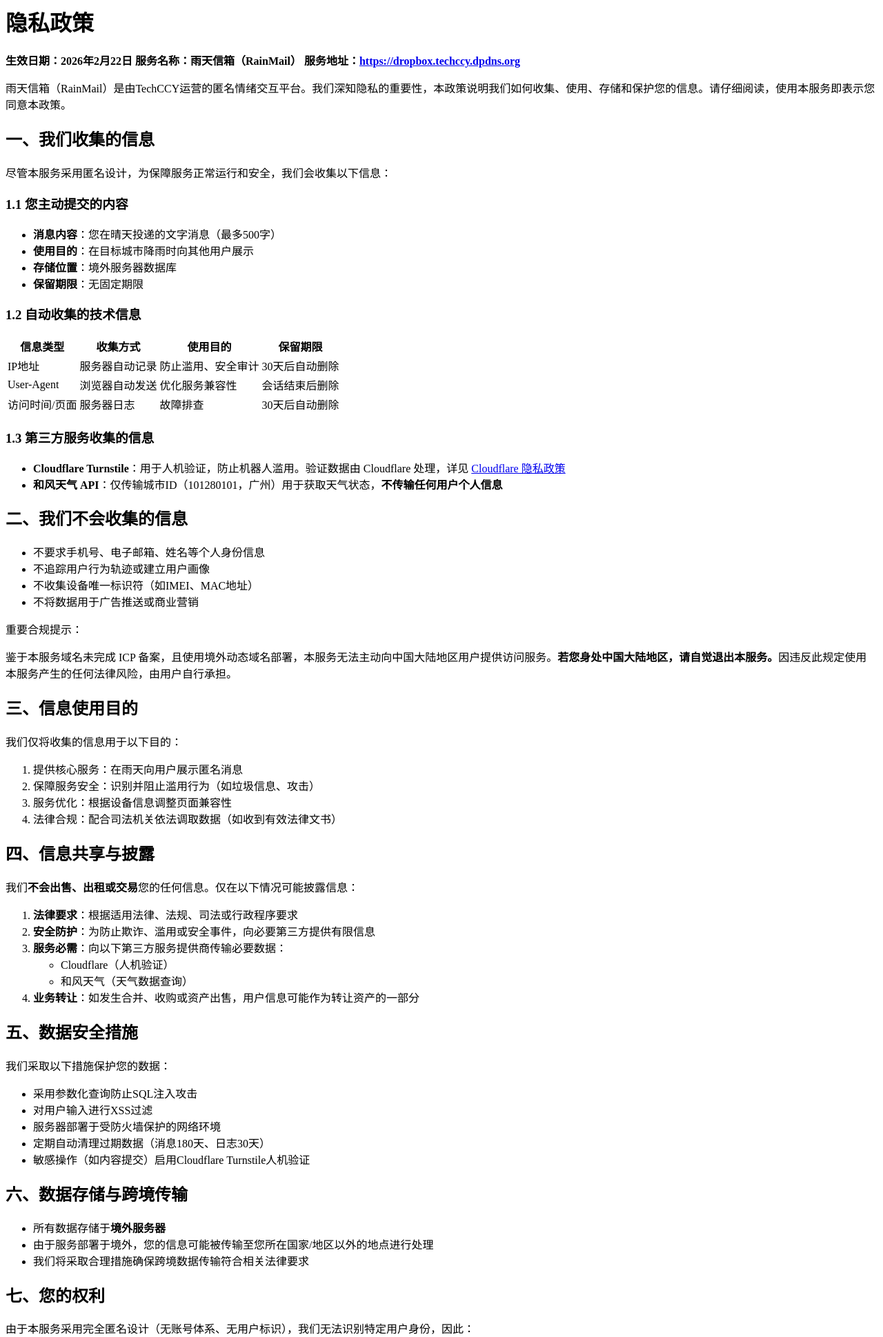
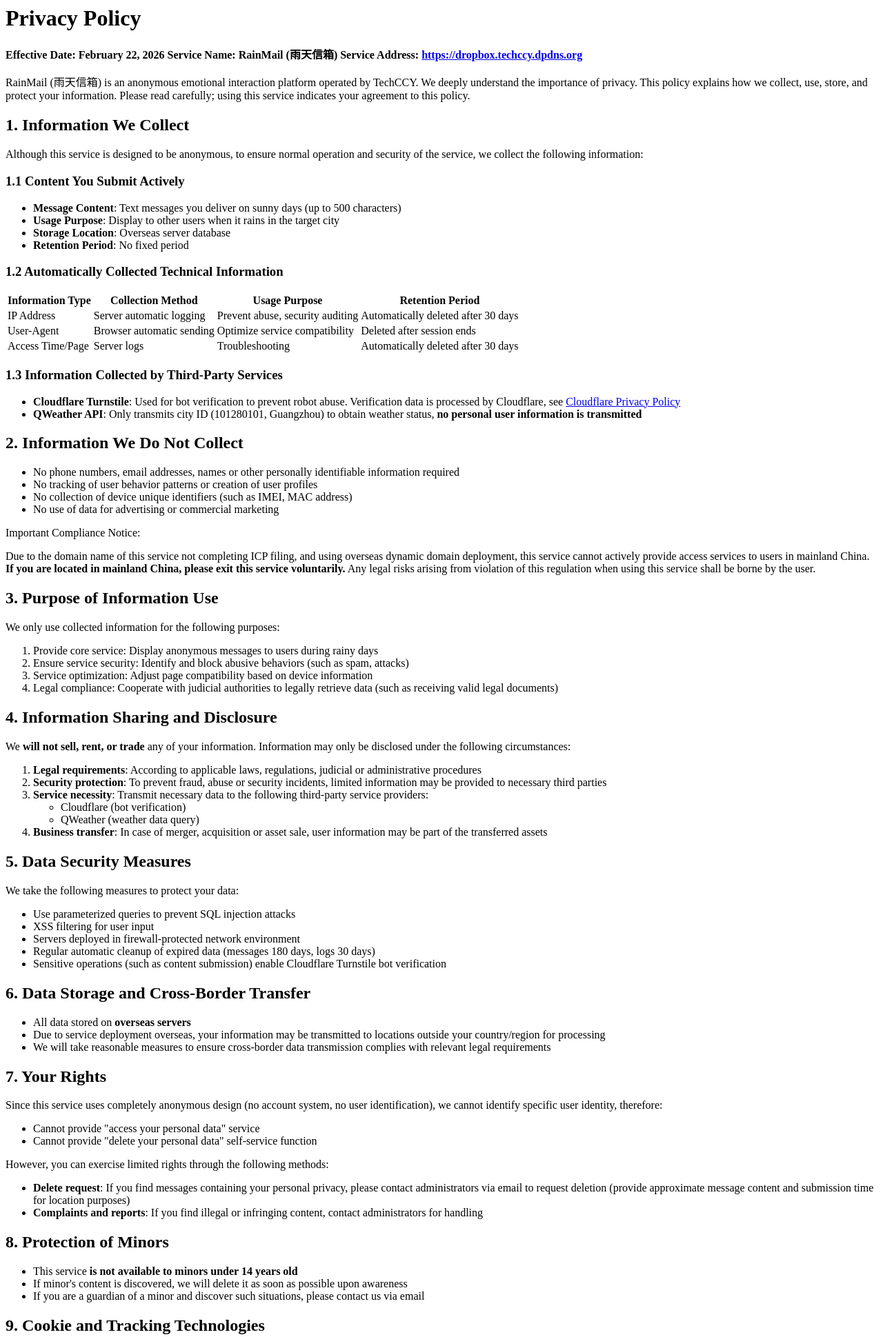
Before and after one commit to techccy/RainMail, a Flask app: page /privacy-policy in a window 1280 px wide. Shown: the top 1939 px of the page at 69% size. Run offline with Flask 3, Linux system fonts and the light colour scheme; some libraries are stand-ins or nearby versions.

Commit message:
Update privacy_policy to English

```diff
--- a/templates/privacy_policy.html
+++ b/templates/privacy_policy.html
@@ -1,133 +1,133 @@
 <html><head><style>body {
    color: black;
 }
-</style></head><body><h1 id="-">隐私政策</h1>
-<p><strong>生效日期：2026年2月22日</strong>
-<strong>服务名称：雨天信箱（RainMail）</strong>
-<strong>服务地址：<a href="https://dropbox.techccy.dpdns.org">https://dropbox.techccy.dpdns.org</a></strong></p>
-<p>雨天信箱（RainMail）是由TechCCY运营的匿名情绪交互平台。我们深知隐私的重要性，本政策说明我们如何收集、使用、存储和保护您的信息。请仔细阅读，使用本服务即表示您同意本政策。</p>
-<h2 id="-">一、我们收集的信息</h2>
-<p>尽管本服务采用匿名设计，为保障服务正常运行和安全，我们会收集以下信息：</p>
-<h3 id="1-1-">1.1 您主动提交的内容</h3>
+</style></head><body><h1 id="-">Privacy Policy</h1>
+<p><strong>Effective Date: February 22, 2026</strong>
+<strong>Service Name: RainMail (雨天信箱)</strong>
+<strong>Service Address: <a href="https://dropbox.techccy.dpdns.org">https://dropbox.techccy.dpdns.org</a></strong></p>
+<p>RainMail (雨天信箱) is an anonymous emotional interaction platform operated by TechCCY. We deeply understand the importance of privacy. This policy explains how we collect, use, store, and protect your information. Please read carefully; using this service indicates your agreement to this policy.</p>
+<h2 id="-">1. Information We Collect</h2>
+<p>Although this service is designed to be anonymous, to ensure normal operation and security of the service, we collect the following information:</p>
+<h3 id="1-1-">1.1 Content You Submit Actively</h3>
 <ul>
-<li><strong>消息内容</strong>：您在晴天投递的文字消息（最多500字）</li>
-<li><strong>使用目的</strong>：在目标城市降雨时向其他用户展示</li>
-<li><strong>存储位置</strong>：境外服务器数据库</li>
-<li><strong>保留期限</strong>：无固定期限</li>
+<li><strong>Message Content</strong>: Text messages you deliver on sunny days (up to 500 characters)</li>
+<li><strong>Usage Purpose</strong>: Display to other users when it rains in the target city</li>
+<li><strong>Storage Location</strong>: Overseas server database</li>
+<li><strong>Retention Period</strong>: No fixed period</li>
 </ul>
-<h3 id="1-2-">1.2 自动收集的技术信息</h3>
+<h3 id="1-2-">1.2 Automatically Collected Technical Information</h3>
 <table>
 <thead>
 <tr>
-<th>信息类型</th>
-<th>收集方式</th>
-<th>使用目的</th>
-<th>保留期限</th>
+<th>Information Type</th>
+<th>Collection Method</th>
+<th>Usage Purpose</th>
+<th>Retention Period</th>
 </tr>
 </thead>
 <tbody>
 <tr>
-<td>IP地址</td>
-<td>服务器自动记录</td>
-<td>防止滥用、安全审计</td>
-<td>30天后自动删除</td>
+<td>IP Address</td>
+<td>Server automatic logging</td>
+<td>Prevent abuse, security auditing</td>
+<td>Automatically deleted after 30 days</td>
 </tr>
 <tr>
 <td>User-Agent</td>
-<td>浏览器自动发送</td>
-<td>优化服务兼容性</td>
-<td>会话结束后删除</td>
+<td>Browser automatic sending</td>
+<td>Optimize service compatibility</td>
+<td>Deleted after session ends</td>
 </tr>
 <tr>
-<td>访问时间/页面</td>
-<td>服务器日志</td>
-<td>故障排查</td>
-<td>30天后自动删除</td>
+<td>Access Time/Page</td>
+<td>Server logs</td>
+<td>Troubleshooting</td>
+<td>Automatically deleted after 30 days</td>
 </tr>
 </tbody>
 </table>
-<h3 id="1-3-">1.3 第三方服务收集的信息</h3>
+<h3 id="1-3-">1.3 Information Collected by Third-Party Services</h3>
 <ul>
-<li><strong>Cloudflare Turnstile</strong>：用于人机验证，防止机器人滥用。验证数据由 Cloudflare 处理，详见 <a href="https://www.cloudflare.com/privacypolicy/">Cloudflare 隐私政策</a></li>
-<li><strong>和风天气 API</strong>：仅传输城市ID（101280101，广州）用于获取天气状态，<strong>不传输任何用户个人信息</strong></li>
+<li><strong>Cloudflare Turnstile</strong>: Used for bot verification to prevent robot abuse. Verification data is processed by Cloudflare, see <a href="https://www.cloudflare.com/privacypolicy/">Cloudflare Privacy Policy</a></li>
+<li><strong>QWeather API</strong>: Only transmits city ID (101280101, Guangzhou) to obtain weather status, <strong>no personal user information is transmitted</strong></li>
 </ul>
-<h2 id="-">二、我们不会收集的信息</h2>
+<h2 id="-">2. Information We Do Not Collect</h2>
 <ul>
-<li>不要求手机号、电子邮箱、姓名等个人身份信息</li>
-<li>不追踪用户行为轨迹或建立用户画像</li>
-<li>不收集设备唯一标识符（如IMEI、MAC地址）</li>
-<li>不将数据用于广告推送或商业营销</li>
+<li>No phone numbers, email addresses, names or other personally identifiable information required</li>
+<li>No tracking of user behavior patterns or creation of user profiles</li>
+<li>No collection of device unique identifiers (such as IMEI, MAC address)</li>
+<li>No use of data for advertising or commercial marketing</li>
 </ul>
 <div class="highlight">
-   <p class="warning">重要合规提示：</p>
-   <p>鉴于本服务域名未完成 ICP 备案，且使用境外动态域名部署，本服务无法主动向中国大陆地区用户提供访问服务。<strong>若您身处中国大陆地区，请自觉退出本服务。</strong>因违反此规定使用本服务产生的任何法律风险，由用户自行承担。</p>
+   <p class="warning">Important Compliance Notice:</p>
+   <p>Due to the domain name of this service not completing ICP filing, and using overseas dynamic domain deployment, this service cannot actively provide access services to users in mainland China. <strong>If you are located in mainland China, please exit this service voluntarily.</strong> Any legal risks arising from violation of this regulation when using this service shall be borne by the user.</p>
 </div>
-<h2 id="-">三、信息使用目的</h2>
-<p>我们仅将收集的信息用于以下目的：</p>
+<h2 id="-">3. Purpose of Information Use</h2>
+<p>We only use collected information for the following purposes:</p>
 <ol>
-<li>提供核心服务：在雨天向用户展示匿名消息</li>
-<li>保障服务安全：识别并阻止滥用行为（如垃圾信息、攻击）</li>
-<li>服务优化：根据设备信息调整页面兼容性</li>
-<li>法律合规：配合司法机关依法调取数据（如收到有效法律文书）</li>
+<li>Provide core service: Display anonymous messages to users during rainy days</li>
+<li>Ensure service security: Identify and block abusive behaviors (such as spam, attacks)</li>
+<li>Service optimization: Adjust page compatibility based on device information</li>
+<li>Legal compliance: Cooperate with judicial authorities to legally retrieve data (such as receiving valid legal documents)</li>
 </ol>
-<h2 id="-">四、信息共享与披露</h2>
-<p>我们<strong>不会出售、出租或交易</strong>您的任何信息。仅在以下情况可能披露信息：</p>
+<h2 id="-">4. Information Sharing and Disclosure</h2>
+<p>We <strong>will not sell, rent, or trade</strong> any of your information. Information may only be disclosed under the following circumstances:</p>
 <ol>
-<li><strong>法律要求</strong>：根据适用法律、法规、司法或行政程序要求</li>
-<li><strong>安全防护</strong>：为防止欺诈、滥用或安全事件，向必要第三方提供有限信息</li>
-<li><strong>服务必需</strong>：向以下第三方服务提供商传输必要数据：<ul>
-<li>Cloudflare（人机验证）</li>
-<li>和风天气（天气数据查询）</li>
+<li><strong>Legal requirements</strong>: According to applicable laws, regulations, judicial or administrative procedures</li>
+<li><strong>Security protection</strong>: To prevent fraud, abuse or security incidents, limited information may be provided to necessary third parties</li>
+<li><strong>Service necessity</strong>: Transmit necessary data to the following third-party service providers:<ul>
+<li>Cloudflare (bot verification)</li>
+<li>QWeather (weather data query)</li>
 </ul>
 </li>
-<li><strong>业务转让</strong>：如发生合并、收购或资产出售，用户信息可能作为转让资产的一部分</li>
+<li><strong>Business transfer</strong>: In case of merger, acquisition or asset sale, user information may be part of the transferred assets</li>
 </ol>
-<h2 id="-">五、数据安全措施</h2>
-<p>我们采取以下措施保护您的数据：</p>
+<h2 id="-">5. Data Security Measures</h2>
+<p>We take the following measures to protect your data:</p>
 <ul>
-<li>采用参数化查询防止SQL注入攻击</li>
-<li>对用户输入进行XSS过滤</li>
-<li>服务器部署于受防火墙保护的网络环境</li>
-<li>定期自动清理过期数据（消息180天、日志30天）</li>
-<li>敏感操作（如内容提交）启用Cloudflare Turnstile人机验证</li>
+<li>Use parameterized queries to prevent SQL injection attacks</li>
+<li>XSS filtering for user input</li>
+<li>Servers deployed in firewall-protected network environment</li>
+<li>Regular automatic cleanup of expired data (messages 180 days, logs 30 days)</li>
+<li>Sensitive operations (such as content submission) enable Cloudflare Turnstile bot verification</li>
 </ul>
-<h2 id="-">六、数据存储与跨境传输</h2>
+<h2 id="-">6. Data Storage and Cross-Border Transfer</h2>
 <ul>
-<li>所有数据存储于<strong>境外服务器</strong></li>
-<li>由于服务部署于境外，您的信息可能被传输至您所在国家/地区以外的地点进行处理</li>
-<li>我们将采取合理措施确保跨境数据传输符合相关法律要求</li>
+<li>All data stored on <strong>overseas servers</strong></li>
+<li>Due to service deployment overseas, your information may be transmitted to locations outside your country/region for processing</li>
+<li>We will take reasonable measures to ensure cross-border data transmission complies with relevant legal requirements</li>
 </ul>
-<h2 id="-">七、您的权利</h2>
-<p>由于本服务采用完全匿名设计（无账号体系、无用户标识），我们无法识别特定用户身份，因此：</p>
+<h2 id="-">7. Your Rights</h2>
+<p>Since this service uses completely anonymous design (no account system, no user identification), we cannot identify specific user identity, therefore:</p>
 <ul>
-<li>无法提供“访问您的个人数据”服务</li>
-<li>无法提供“删除您的个人数据”自助功能</li>
+<li>Cannot provide "access your personal data" service</li>
+<li>Cannot provide "delete your personal data" self-service function</li>
 </ul>
-<p>但您可通过以下方式行使有限权利：</p>
+<p>However, you can exercise limited rights through the following methods:</p>
 <ul>
-<li><strong>删除请求</strong>：如发现包含您个人隐私的违规消息，请通过邮箱联系管理员申请删除（需提供消息大致内容及提交时间以便定位）</li>
-<li><strong>投诉举报</strong>：如发现违法或侵权内容，可联系管理员处理</li>
+<li><strong>Delete request</strong>: If you find messages containing your personal privacy, please contact administrators via email to request deletion (provide approximate message content and submission time for location purposes)</li>
+<li><strong>Complaints and reports</strong>: If you find illegal or infringing content, contact administrators for handling</li>
 </ul>
-<h2 id="-">八、未成年人保护</h2>
+<h2 id="-">8. Protection of Minors</h2>
 <ul>
-<li>本服务<strong>不面向14周岁以下未成年人</strong>提供</li>
-<li>如发现未成年人提交的内容，我们将在知悉后尽快删除</li>
-<li>如您是未成年人的监护人并发现相关情况，请通过邮箱联系我们</li>
+<li>This service <strong>is not available to minors under 14 years old</strong></li>
+<li>If minor's content is discovered, we will delete it as soon as possible upon awareness</li>
+<li>If you are a guardian of a minor and discover such situations, please contact us via email</li>
 </ul>
-<h2 id="-cookie-">九、Cookie与追踪技术</h2>
-<p>本服务<strong>不使用Cookie</strong>存储用户偏好或追踪行为。仅使用会话级临时存储保障基础功能。</p>
-<h2 id="-">十、第三方链接</h2>
-<p>本服务可能包含指向第三方网站的链接（如天气数据来源）。我们不对第三方网站的隐私实践负责，请查阅其独立隐私政策。</p>
-<h2 id="-">十一、政策更新</h2>
-<p>我们可能适时更新本政策。更新后的版本将在此页面公布，并更新“生效日期”。重大变更将通过网站公告方式通知。继续使用服务即表示接受更新后的政策。</p>
-<h2 id="-">十二、联系我们</h2>
-<p>如对本隐私政策有任何疑问、建议或行使权利请求，请通过以下邮箱联系：</p>
+<h2 id="-cookie-">9. Cookie and Tracking Technologies</h2>
+<p>This service <strong>does not use cookies</strong> to store user preferences or track behavior. Only session-level temporary storage is used to ensure basic functionality.</p>
+<h2 id="-">10. Third-Party Links</h2>
+<p>This service may contain links to third-party websites (such as weather data sources). We are not responsible for the privacy practices of third-party websites, please review their independent privacy policies.</p>
+<h2 id="-">11. Policy Updates</h2>
+<p>We may update this policy from time to time. Updated versions will be published on this page and the "effective date" will be updated. Major changes will be notified through website announcements. Continued use of the service indicates acceptance of the updated policy.</p>
+<h2 id="-">12. Contact Us</h2>
+<p>If you have any questions, suggestions, or requests to exercise your rights regarding this privacy policy, please contact us via the following emails:</p>
 <ul>
-<li><a href="mailto:中国大陆用户：ccymathphysics@163.com"><strong>中国大陆用户</strong>：ccymathphysics@163.com</a></li>
-<li><a href="mailto:境外用户：techccy@icloud.com"><strong>境外用户</strong>：techccy@icloud.com</a></li>
+<li><a href="mailto:Mainland China users: ccymathphysics@163.com"><strong>Mainland China users</strong>: ccymathphysics@163.com</a></li>
+<li><a href="mailto:Overseas users: techccy@icloud.com"><strong>Overseas users</strong>: techccy@icloud.com</a></li>
 </ul>
-<p>请在邮件主题注明“隐私政策咨询”以便快速处理。</p>
+<p>Please indicate "Privacy Policy Inquiry" in the email subject for quick processing.</p>
 <hr>
-<p><strong>感谢您使用雨天信箱（RainMail）</strong>
-<em>让情绪随雨落下，让心灵在晴天重生</em></p>
+<p><strong>Thank you for using RainMail (雨天信箱)</strong>
+<em>Let emotions fall with the rain, let the soul be reborn on sunny days</em></p>
 </body></html>
```
